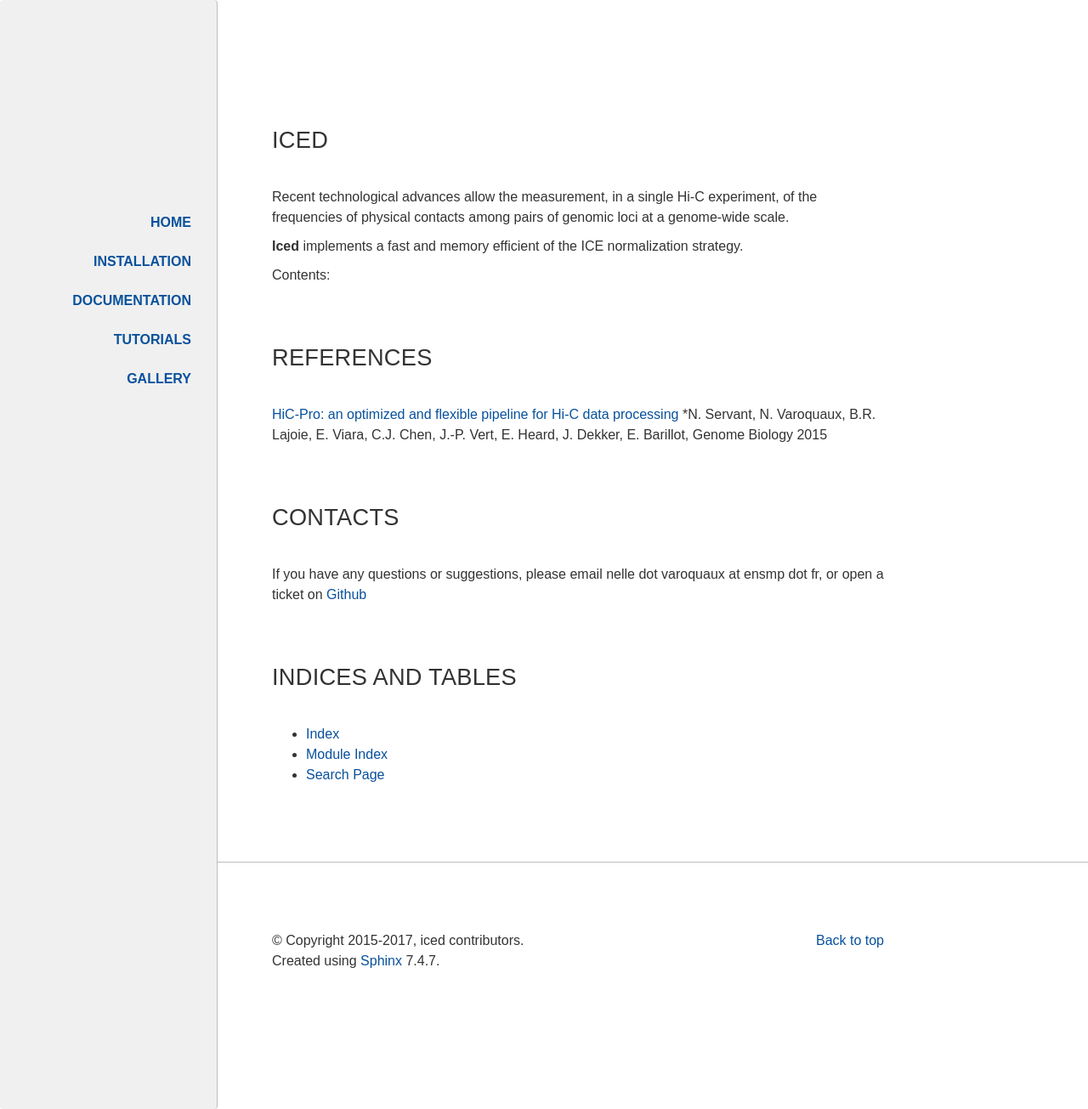
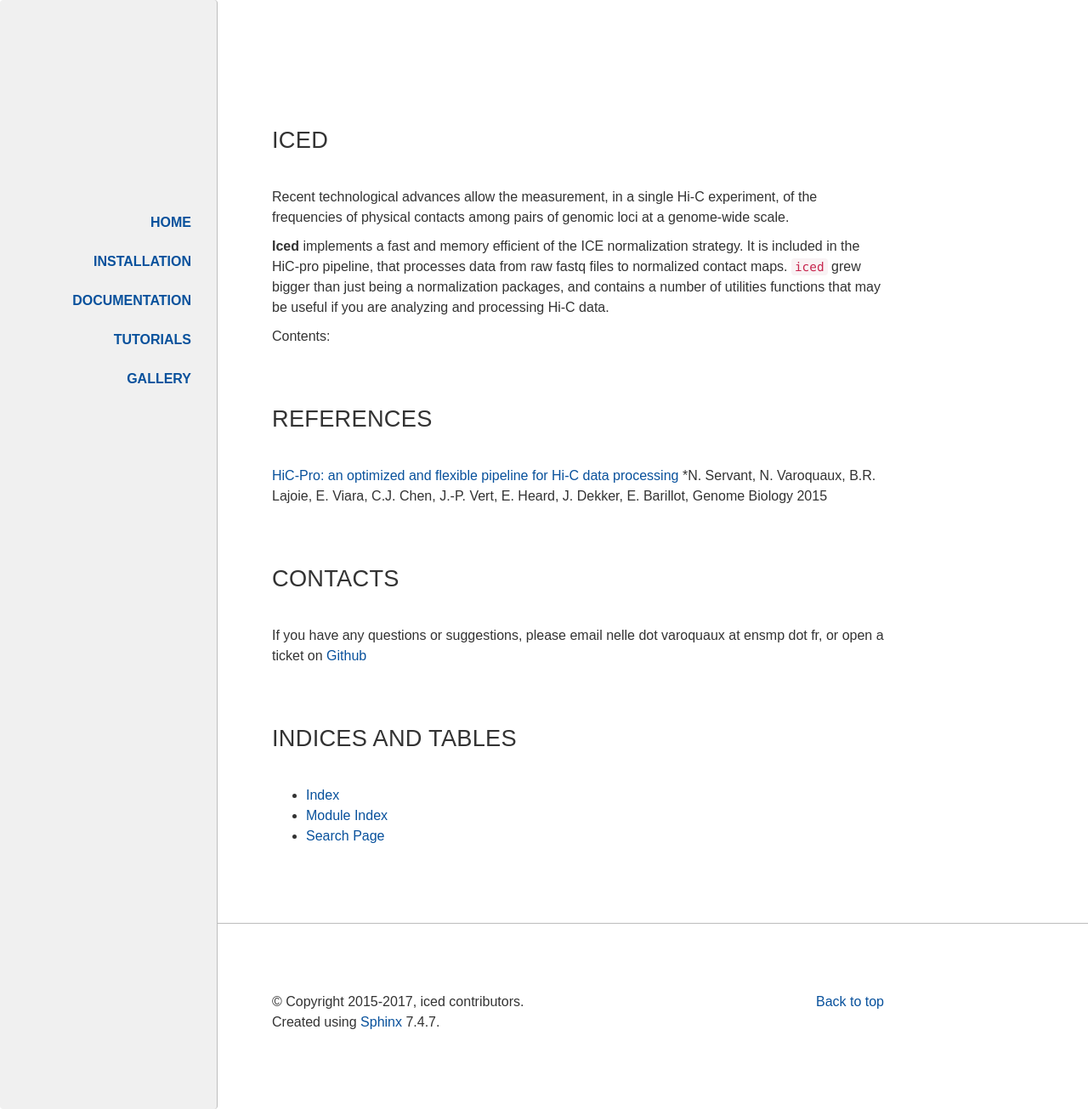
Before and after one commit to hiclib/iced, a Sphinx documentation site: the page built from doc/index.rst, in a window 1280 px wide and 1305 px high. Shown: the whole window at 85% size. Built offline with Sphinx 7.4.7, drawn with Linux system fonts in a browser that asks for light colours; formulas are drawn with MathJax 3.

Commit message:
DOC fixing package names + adding better intro to main page

```diff
--- a/doc/index.rst
+++ b/doc/index.rst
@@ -12,7 +12,10 @@ experiment, of the frequencies of physical contacts among pairs of genomic
 loci at a genome-wide scale.
 
 **Iced** implements a fast and memory efficient of the ICE normalization
-strategy.
+strategy. It is included in the HiC-pro pipeline, that processes data from raw
+fastq files to normalized contact maps. ``iced`` grew bigger than just
+being a normalization packages, and contains a number of utilities functions
+that may be useful if you are analyzing and processing Hi-C data.
 
 
 Contents:
```
Also changed, not shown: doc/tutorial/index.rst (+5 -5 lines).
